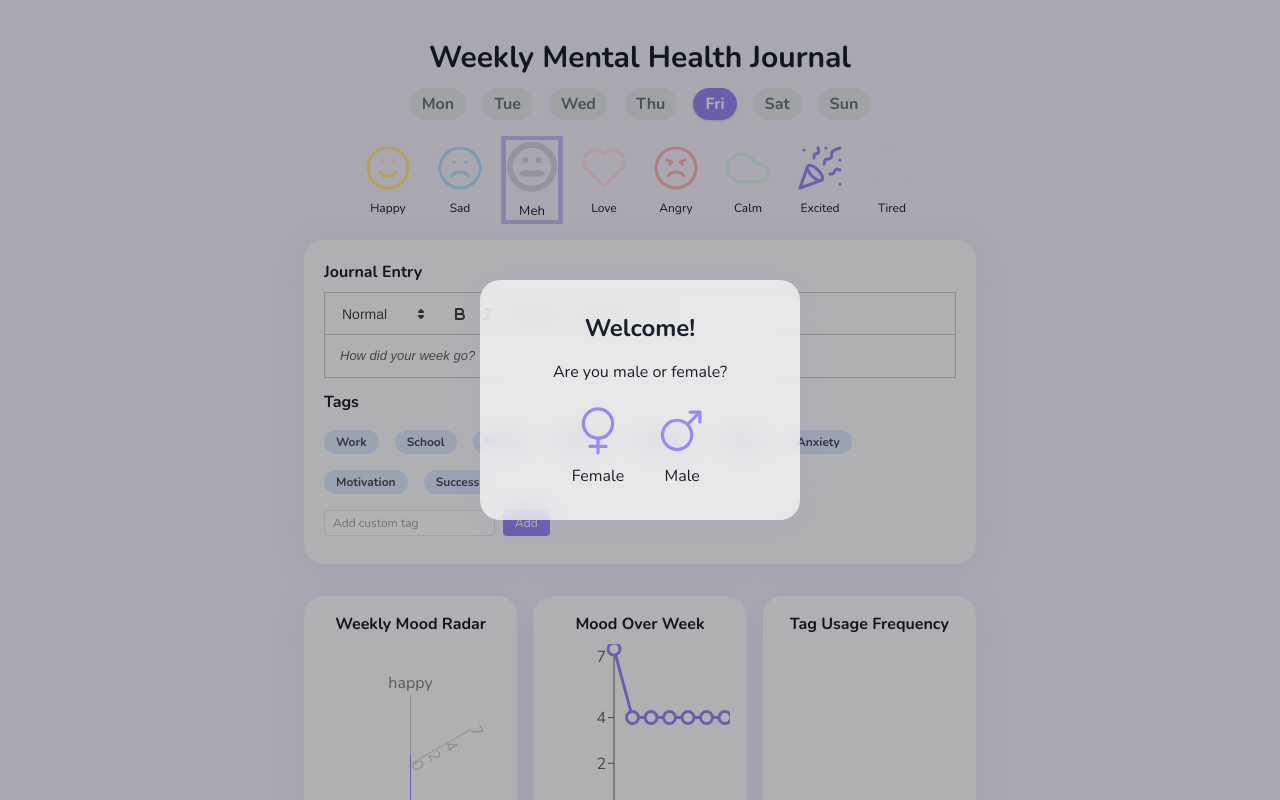
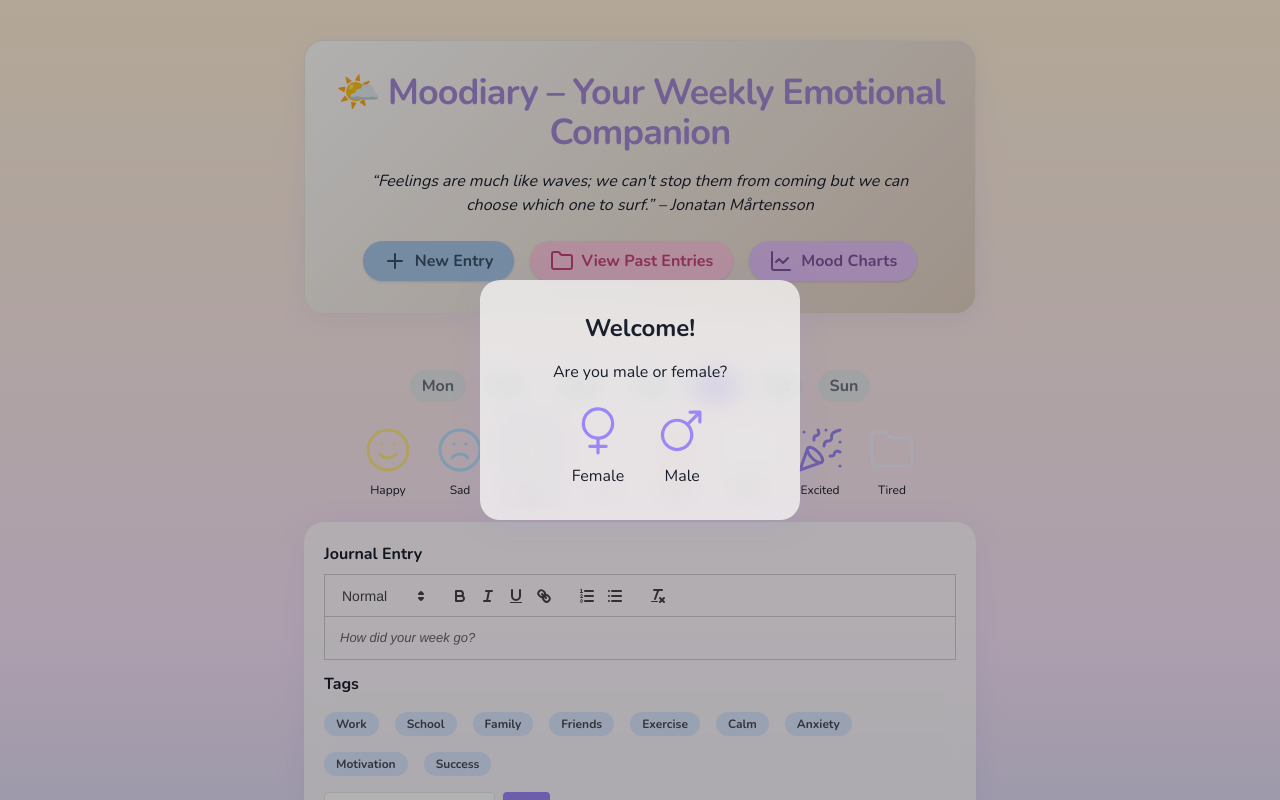
Before and after one commit to bristisamanta/mindful-weekly-waves, a React (Vite) app: page / in a window 1280 px wide. Shown: the top 800 px of the page. Built offline with nearby package versions, Linux system fonts and the light colour scheme.

Commit message:
Add UI elements and features
Implement header, quote rotator, buttons, and charts.

```diff
--- a/src/components/MoodCharts.tsx
+++ b/src/components/MoodCharts.tsx
@@ -1,4 +1,3 @@
-
 import { Radar, RadarChart, PolarGrid, PolarAngleAxis, PolarRadiusAxis, Line, LineChart, XAxis, YAxis, Tooltip, PieChart, Pie, Cell, ResponsiveContainer, Legend } from "recharts";
 
 const moodColors: Record<string, string> = {
@@ -10,6 +9,17 @@ const moodColors: Record<string, string> = {
   calm: "#D6F5E3",
   excited: "#9b87f5",
   tired: "#F1F0FB",
+};
+
+const moodScoreColorMap: Record<string, string> = {
+  calm: "#56cfad",            // green
+  neutral: "#f7e713",         // yellow
+  angry: "#f95e61",           // red (stressful)
+  excited: "#a489ff",         // purple (energetic)
+  happy: "#FDE68A",           // yellow pastel
+  love: "#FFDEE2",            // soft pink
+  sad: "#B6E0FE",             // blue
+  tired: "#F1F0FB",           // lavender
 };
 
 export function MoodRadarChart({ data }: { data: { mood: string, value: number }[] }) {
@@ -38,7 +48,18 @@ export function MoodLineChart({ data }: { data: { day: string, mood: string, val
           <XAxis dataKey="day" />
           <YAxis domain={[0, 7]} />
           <Tooltip />
-          <Line dataKey="value" stroke="#9b87f5" strokeWidth={3} dot={{ r: 6 }} isAnimationActive />
+          <Line
+            dataKey="value"
+            stroke="#a489ff"
+            strokeWidth={3}
+            dot={{
+              r: 7,
+              stroke: "#fff",
+              strokeWidth: 2.5,
+              fill: ({ payload }: any) => moodScoreColorMap[payload.mood] || "#A7C7E7",
+            }}
+            isAnimationActive
+          />
         </LineChart>
       </ResponsiveContainer>
     </div>
--- /dev/null
+++ b/src/components/QuoteRotator.tsx
@@ -0,0 +1,37 @@
+
+import { useEffect, useState } from "react";
+
+// Minimal fade animation for quote rotations
+const quotes = [
+  "“Self-care is not selfish. You cannot serve from an empty vessel.” – Eleanor Brown",
+  "“Feelings are much like waves; we can't stop them from coming but we can choose which one to surf.” – Jonatan Mårtensson",
+  "“There is hope, even when your brain tells you there isn’t.” – John Green",
+  "“You don't have to control your thoughts. You just have to stop letting them control you.” – Dan Millman",
+];
+
+export default function QuoteRotator() {
+  const [index, setIndex] = useState(0);
+  const [fade, setFade] = useState(true);
+
+  useEffect(() => {
+    const interval = setInterval(() => {
+      setFade(false);
+      setTimeout(() => {
+        setIndex((i) => (i + 1) % quotes.length);
+        setFade(true);
+      }, 400); // match the CSS fade duration
+    }, 4000);
+    return () => clearInterval(interval);
+  }, []);
+
+  return (
+    <div className="h-14 flex items-center justify-center relative overflow-hidden">
+      <span
+        className={`block transition-opacity duration-400 ${fade ? "opacity-100" : "opacity-0"} text-center italic text-sm md:text-base px-4`}
+        style={{ minHeight: "2rem" }}
+      >
+        {quotes[index]}
+      </span>
+    </div>
+  );
+}
--- /dev/null
+++ b/src/components/WelcomeHeader.tsx
@@ -0,0 +1,47 @@
+
+import { BookOpen, Plus, ChartLine, Folder } from "lucide-react";
+import QuoteRotator from "./QuoteRotator";
+
+type Props = {
+  onNewEntry: () => void;
+  onViewPast: () => void;
+  onViewCharts: () => void;
+};
+
+export default function WelcomeHeader({ onNewEntry, onViewPast, onViewCharts }: Props) {
+  return (
+    <div
+      className="glass-card mb-10 py-8 px-6 text-center md:mb-14"
+      style={{
+        background: "linear-gradient(135deg, #fdfcfb 0%, #e2d1c3 100%)",
+        border: "1.5px solid #ebe6db",
+      }}
+    >
+      <h1 className="text-3xl md:text-4xl font-extrabold mb-3 tracking-tight" style={{ color: "#A389D3" }}>
+        <span role="img" aria-label="Sun behind cloud" className="mr-2">🌤️</span>
+        Moodiary – Your Weekly Emotional Companion
+      </h1>
+      <QuoteRotator />
+      <div className="flex flex-col md:flex-row gap-4 justify-center mt-5">
+        <button type="button"
+          className="flex items-center gap-2 justify-center px-5 py-2 rounded-lg bg-[#A7C7E7] shadow hover:bg-[#C7DCF7] transition text-base font-semibold text-[#38516b]"
+          onClick={onNewEntry}
+        >
+          <Plus /> New Entry
+        </button>
+        <button type="button"
+          className="flex items-center gap-2 justify-center px-5 py-2 rounded-lg bg-[#FFC9DE] shadow hover:bg-[#ffe0ec] transition text-base font-semibold text-[#c7447a]"
+          onClick={onViewPast}
+        >
+          <Folder /> View Past Entries
+        </button>
+        <button type="button"
+          className="flex items-center gap-2 justify-center px-5 py-2 rounded-lg bg-[#E4C1F9] shadow hover:bg-[#F2E5FA] transition text-base font-semibold text-[#82559d]"
+          onClick={onViewCharts}
+        >
+          <ChartLine /> Mood Charts
+        </button>
+      </div>
+    </div>
+  );
+}
--- a/src/index.css
+++ b/src/index.css
@@ -1,4 +1,3 @@
-
 @tailwind base;
 @tailwind components;
 @tailwind utilities;
@@ -22,3 +21,15 @@ body {
 .tag-badge {
   @apply inline-block bg-tag text-text rounded-full px-3 py-1 text-xs font-semibold mr-2 mb-2;
 }
+
+/* Soft color palette utility classes */
+.bg-palette-blue   { background: #A7C7E7 !important; }
+.bg-palette-pink   { background: #FFC9DE !important; }
+.bg-palette-lavender { background: #E4C1F9 !important; }
+.bg-palette-beige  { background: #FFF0D6 !important; }
+
+/* For menu buttons & accent sections */
+.text-palette-blue   { color: #A7C7E7 !important; }
+.text-palette-pink   { color: #FFC9DE !important; }
+.text-palette-lavender { color: #E4C1F9 !important; }
+.text-palette-beige  { color: #FFF0D6 !important; }
--- a/src/pages/Index.tsx
+++ b/src/pages/Index.tsx
@@ -1,10 +1,10 @@
-
 import { useEffect, useState } from "react";
 import GenderModal from "@/components/GenderModal";
 import MoodSelector from "@/components/MoodSelector";
 import JournalEditor from "@/components/JournalEditor";
 import { MoodRadarChart, MoodLineChart, TagPieChart } from "@/components/MoodCharts";
 import { getJournalData, setJournalData } from "@/utils/storage";
+import WelcomeHeader from "@/components/WelcomeHeader";
 
 type MoodType = "happy" | "sad" | "neutral" | "love" | "angry" | "calm" | "excited" | "tired";
 
@@ -52,6 +52,16 @@ export default function Index() {
   useEffect(() => {
     setJournalData({ gender, week });
   }, [gender, week]);
+
+  // Modal "jumpers" - these will just focus the relevant section or set day, can be enhanced as needed
+  const focusEditor = () => {
+    const el = document.getElementById("journal-editor-section");
+    if (el) el.scrollIntoView({ behavior: "smooth", block: "center" });
+  };
+  const focusCharts = () => {
+    const el = document.getElementById("charts-section");
+    if (el) el.scrollIntoView({ behavior: "smooth", block: "center" });
+  };
 
   // Mood & Editor handlers
   const handleMood = (mood: MoodType) => {
@@ -112,7 +122,7 @@ export default function Index() {
   }));
 
   return (
-    <div className="min-h-screen bg-graySoft flex flex-col items-center py-10 px-4">
+    <div className="min-h-screen bg-gradient-to-b from-[#FFF0D6] via-[#F7E3F8] to-[#A7C7E7] flex flex-col items-center py-10 px-4">
       <GenderModal
         open={showGenderModal}
         onSelect={(g) => {
@@ -121,9 +131,11 @@ export default function Index() {
         }}
       />
       <div className="w-full max-w-2xl mx-auto">
-        <h1 className="text-3xl font-bold mb-2 animate-fadeIn text-center">
-          Weekly Mental Health Journal
-        </h1>
+        <WelcomeHeader
+          onNewEntry={focusEditor}
+          onViewPast={() => window.alert("Past entries view coming soon!")}
+          onViewCharts={focusCharts}
+        />
         <div className="flex justify-center my-3 gap-2">
           {days.map((d, idx) => (
             <button
@@ -143,6 +155,7 @@ export default function Index() {
           value={week[currentDay].mood as MoodType}
           onChange={handleMood}
         />
+        <div id="journal-editor-section">
           <JournalEditor
             value={week[currentDay].notes}
             onChange={handleNotes}
@@ -150,7 +163,8 @@ export default function Index() {
             onAddTag={handleAddTag}
             onRemoveTag={handleRemoveTag}
           />
-        <div className="grid grid-cols-1 md:grid-cols-3 gap-4 my-8">
+        </div>
+        <div id="charts-section" className="grid grid-cols-1 md:grid-cols-3 gap-4 my-8">
           <MoodRadarChart data={radarData} />
           <MoodLineChart data={moodLineData} />
           <TagPieChart data={tagPieData} />
```
Lines whose indentation alone changed are shown as unchanged.
